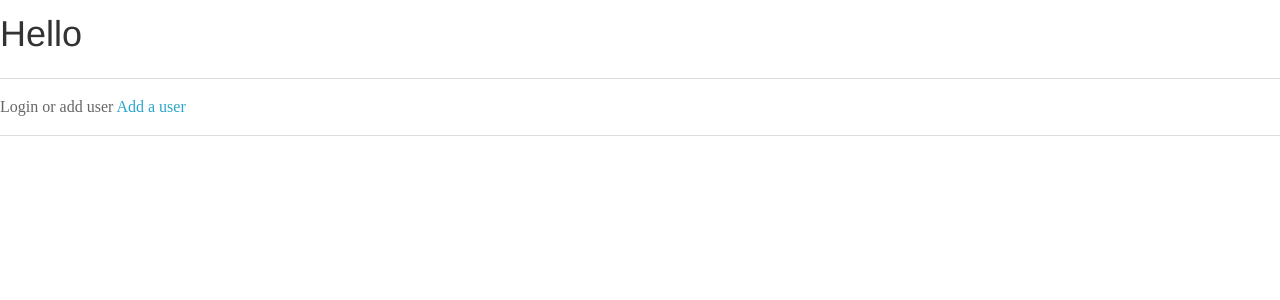
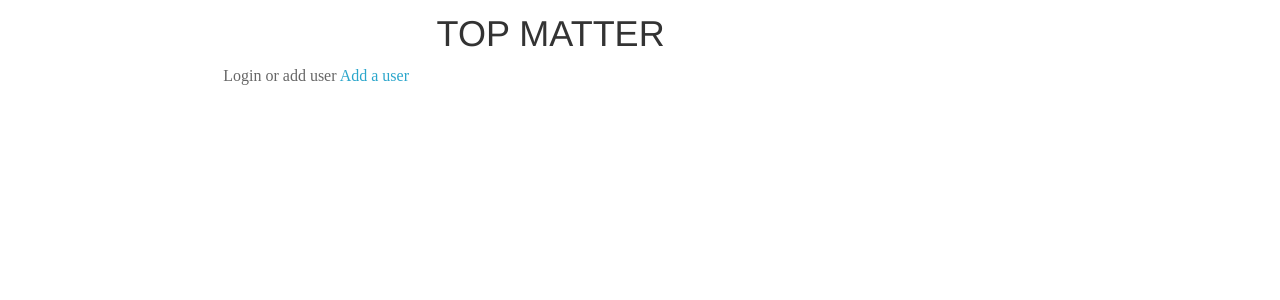
Before and after one commit to cstuy/programapp, a Flask app: page / in a window 1280 px wide. Shown: the top 300 px of the page. Run offline with Flask 2, Linux system fonts and the light colour scheme.

Commit message:
factored out part of index.html into base.html (using jinja inheritance)

```diff
--- /dev/null
+++ b/templates/base.html
@@ -0,0 +1,21 @@
+
+<html>
+<head>
+  <link rel="stylesheet" href="/static/css/ivory.css" />
+  <script src="/static/js/jquery-2.0.3.min.js"></script>
+  <script src="/static/js/underscore-min.js"></script>
+  <script src="/static/js/backbone-min.js"></script>
+  <script src="/static/js/serializeform.js"></script>
+
+  {% block extrahead %}
+  {% endblock %}
+
+</head>
+
+<body>
+{% block body %}
+
+{% endblock %}
+<script src="/static/main.js"></script>
+</body>
+</html>
--- a/templates/index.html
+++ b/templates/index.html
@@ -1,7 +1,7 @@
+{% extends "base.html" %}
 
-<html>
-<head>
-    <link rel="stylesheet" href="/static/css/ivory.css" />
+{% block extrahead %}
+
 <script type="text/template" id="login_page_template">
 Login or add user
  <a href="#/newuser">Add a user</a>
@@ -35,23 +35,25 @@ Login or add user
 
 <a href="#">Back home</a>
 </script>
+{% endblock %}
 
-  <script src="/static/js/jquery-2.0.3.min.js"></script>
-  <script src="/static/js/underscore-min.js"></script>
-  <script src="/static/js/backbone-min.js"></script>
-  <script src="/static/js/serializeform.js"></script>
-</head>
-<body>
-<h1>Hello</h1>
+{% block body %}
+<div class="row">
+  <div class="c4"></div>
 
-<hr>
+<div class="c4">
+  <h1>TOP MATTER</h1>
+</div>
+</div>
+
+<div class="row">
+  <div class="c2"></div>
+    <div class="c8">
 <div id="content">
 
 </div>
-<hr>
+    </div>
+</div>
 
 
-
-<script src="/static/main.js"></script>
-</body>
-</html>
+{% endblock %}
```
